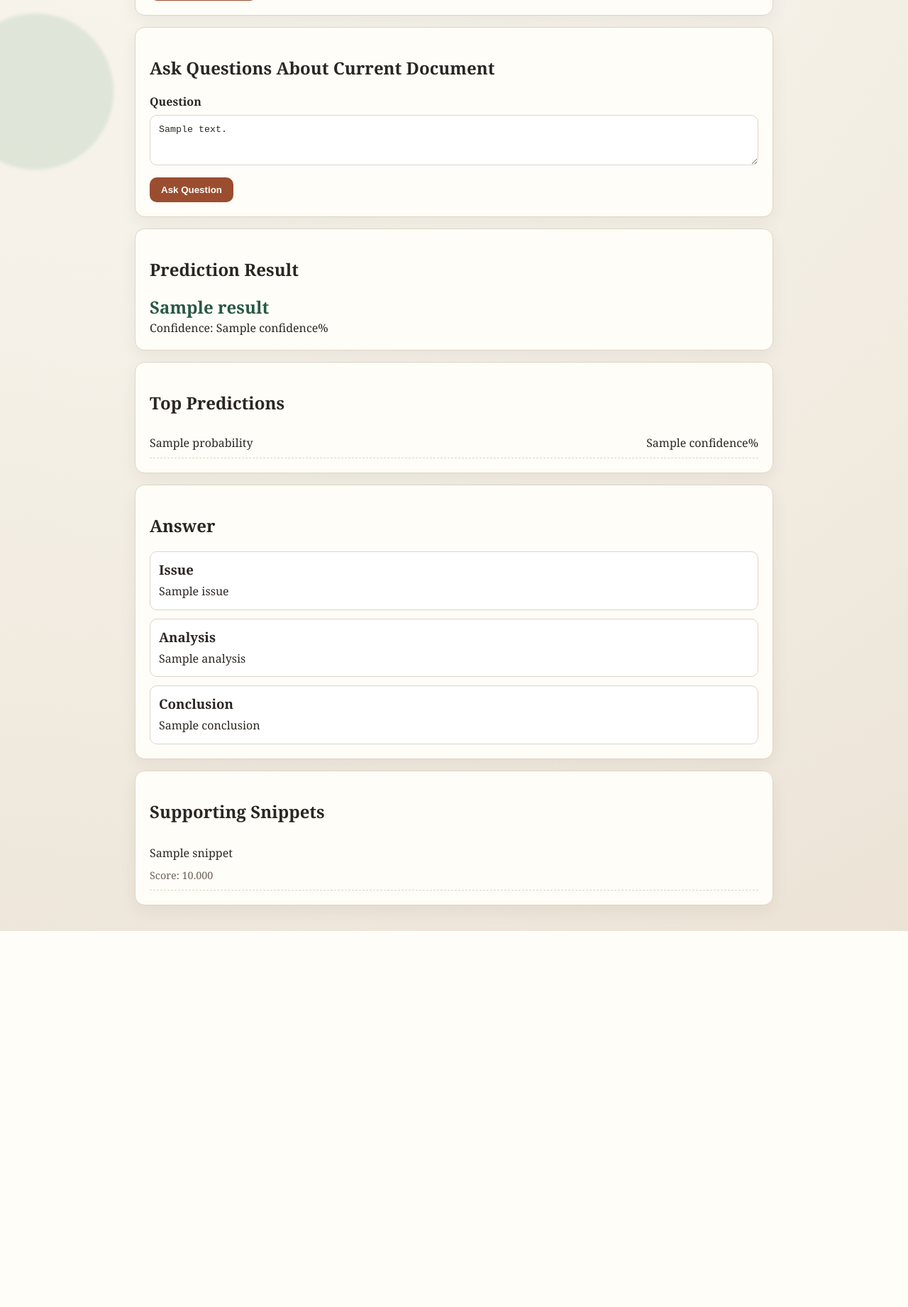
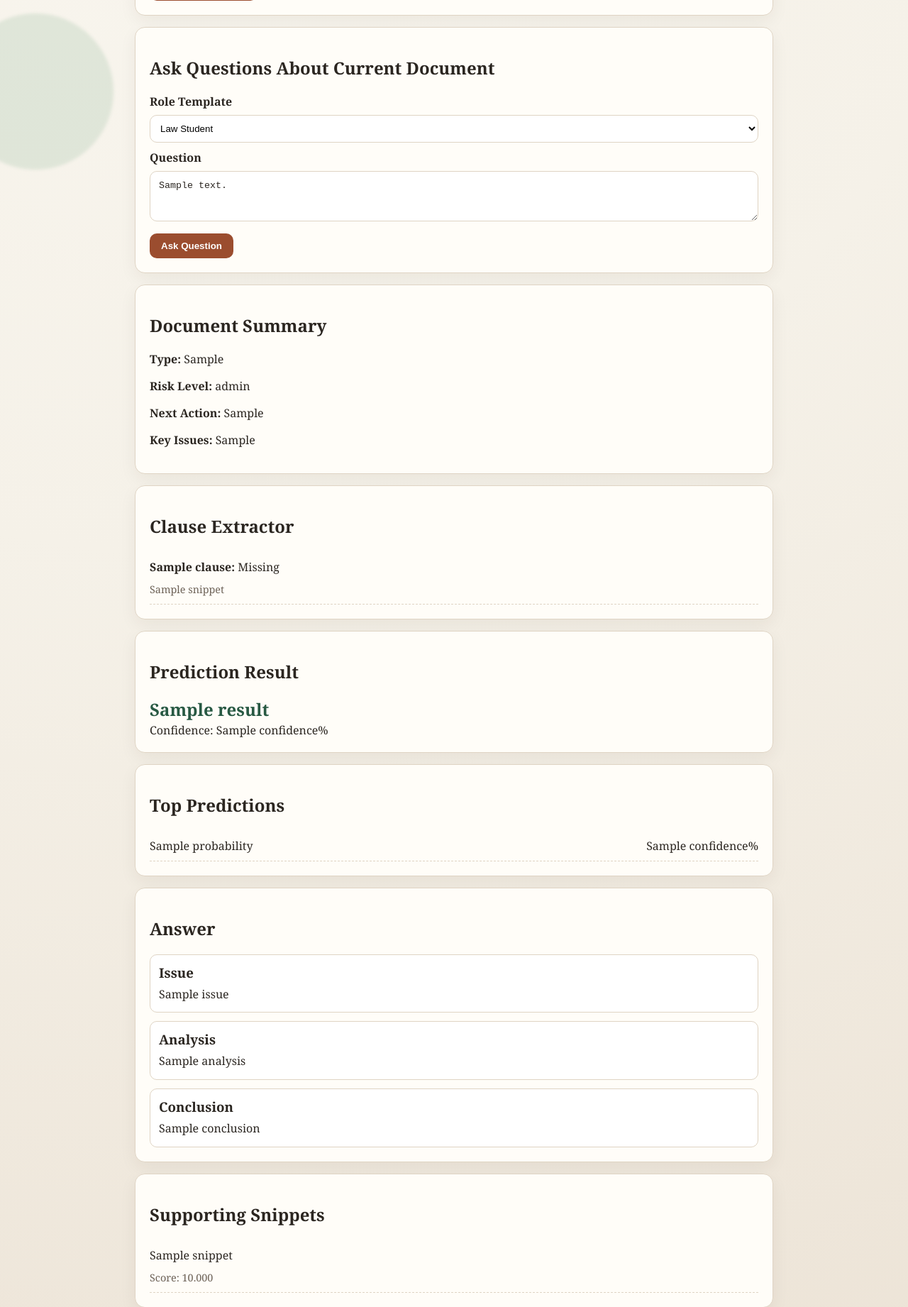
Before and after one commit to Pranav-Nayak-123/legal-classifier-genai, a Flask app: template templates/index.html in a window 1280 px wide. Shown: the part 651-2493 px from the top of the page at 71% size. Before the commit the page ends 1963 px from the top, so only its background shows below. Run offline with Flask 3, Linux system fonts and the light colour scheme; the template is opened without the code that fills it: most values are stand-ins (such as "Sample title", 1, 10 or a date in 2020).

Commit message:
Add legal tool features: summary, clauses, citations, workspace save, role templates, PDF export

```diff
--- a/app.py
+++ b/app.py
@@ -1,8 +1,14 @@
-from flask import Flask, render_template, request
+import io
+import json
+from datetime import datetime
 
+from flask import Flask, Response, render_template, request, stream_with_context, send_file
+
+from src.legal_classifier.analysis import build_summary
 from src.legal_classifier.extract import extract_text_from_upload
 from src.legal_classifier.predict import Predictor
-from src.legal_classifier.qa import answer_question
+from src.legal_classifier.qa import answer_question, retrieve_evidence, stream_answer_question
+from src.legal_classifier.workspace import save_workspace
 
 app = Flask(__name__)
 app.config["MAX_CONTENT_LENGTH"] = 16 * 1024 * 1024
@@ -11,6 +17,10 @@ load_error = None
 model_type = "unknown"
 last_document_text = ""
 last_uploaded_filename = ""
+last_prediction = {}
+last_summary = {}
+last_qa = {}
+last_role = "counsel"
 
 try:
     predictor = Predictor()
@@ -48,13 +58,14 @@ def _parse_qa_sections(answer_text: str):
 
 @app.route("/", methods=["GET", "POST"])
 def index():
-    global last_document_text, last_uploaded_filename
+    global last_document_text, last_uploaded_filename, last_prediction, last_summary, last_qa, last_role
 
     result = None
     probabilities = []
     qa_result = None
     qa_sections = None
     question_text = ""
+    role_template = last_role
     input_text = last_document_text
     uploaded_filename = last_uploaded_filename
 
@@ -89,13 +100,42 @@ def index():
                 ]
         elif action == "ask":
             question_text = request.form.get("question_text", "").strip()
+            role_template = request.form.get("role_template", "counsel")
+            last_role = role_template
             if not last_document_text:
                 qa_result = {"error": "Classify or upload a document first, then ask questions."}
             else:
-                qa_result = answer_question(last_document_text, question_text)
+                qa_result = answer_question(
+                    last_document_text,
+                    question_text,
+                    top_k=2,
+                    role_template=role_template,
+                )
                 if not qa_result.get("error"):
                     qa_sections = _parse_qa_sections(qa_result.get("answer", ""))
+                    last_qa = {
+                        "question": question_text,
+                        "answer": qa_result.get("answer", ""),
+                        "evidence": qa_result.get("evidence", []),
+                        "role_template": role_template,
+                    }
             input_text = last_document_text
+        elif action == "save_workspace":
+            payload = {
+                "saved_at": datetime.now().isoformat(),
+                "uploaded_filename": last_uploaded_filename,
+                "document_text": last_document_text,
+                "prediction": last_prediction,
+                "summary": last_summary,
+                "qa": last_qa,
+            }
+            out = save_workspace(payload)
+            qa_result = {"answer": f"Workspace saved to {out}"}
+
+    if result and not result.get("error"):
+        last_prediction = {"result": result, "probabilities": probabilities}
+    if last_document_text:
+        last_summary = build_summary(last_document_text, result["label"] if result and "label" in result else "")
 
     return render_template(
         "index.html",
@@ -104,12 +144,114 @@ def index():
         qa_result=qa_result,
         qa_sections=qa_sections,
         question_text=question_text,
+        role_template=role_template,
         input_text=input_text,
+        summary=last_summary,
         load_error=load_error,
         model_type=model_type,
         uploaded_filename=uploaded_filename,
     )
 
 
+@app.route("/ask_stream", methods=["POST"])
+def ask_stream():
+    global last_document_text, last_qa, last_role
+
+    payload = request.get_json(silent=True) or {}
+    question_text = str(payload.get("question_text", "")).strip()
+    role_template = str(payload.get("role_template", last_role)).strip() or "counsel"
+    last_role = role_template
+
+    if not last_document_text:
+        return ("Classify or upload a document first, then ask questions.", 400)
+    if not question_text:
+        return ("Please enter a question.", 400)
+    evidence = retrieve_evidence(last_document_text, question_text, top_k=2)
+
+    def generate():
+        yield json.dumps({"type": "meta", "evidence": evidence}) + "\n"
+        parts = []
+        for chunk in stream_answer_question(
+            last_document_text,
+            question_text,
+            top_k=2,
+            role_template=role_template,
+            precomputed_evidence=evidence,
+        ):
+            parts.append(chunk)
+            yield json.dumps({"type": "token", "text": chunk}) + "\n"
+        answer_text = "".join(parts).strip()
+        last_qa = {
+            "question": question_text,
+            "answer": answer_text,
+            "evidence": evidence,
+            "role_template": role_template,
+        }
+        yield json.dumps({"type": "done"}) + "\n"
+
+    return Response(stream_with_context(generate()), mimetype="application/x-ndjson")
+
+
+@app.route("/export_report", methods=["GET"])
+def export_report():
+    try:
+        from reportlab.lib.pagesizes import A4
+        from reportlab.pdfgen import canvas
+    except Exception:
+        return ("reportlab not installed. Run: pip install reportlab", 500)
+
+    buffer = io.BytesIO()
+    c = canvas.Canvas(buffer, pagesize=A4)
+    width, height = A4
+    y = height - 50
+
+    def line(txt: str, step: int = 16):
+        nonlocal y
+        for p in str(txt).split("\n"):
+            c.drawString(40, y, p[:120])
+            y -= step
+            if y < 60:
+                c.showPage()
+                y = height - 50
+
+    line("Legal Classifier Report")
+    line(f"Generated: {datetime.now().strftime('%Y-%m-%d %H:%M:%S')}")
+    line("")
+    line(f"Uploaded file: {last_uploaded_filename or 'N/A'}")
+    line("")
+    if last_prediction:
+        line("Prediction:")
+        line(f"  Label: {last_prediction.get('result', {}).get('label', '')}")
+        line(f"  Confidence: {last_prediction.get('result', {}).get('confidence', '')}%")
+        line("")
+    if last_summary:
+        line("Summary:")
+        line(f"  Document Type: {last_summary.get('document_type', '')}")
+        line(f"  Risk Level: {last_summary.get('risk_level', '')}")
+        line(f"  Next Action: {last_summary.get('next_action', '')}")
+        line("  Key Issues: " + ", ".join(last_summary.get("key_issues", [])))
+        line("")
+        line("Clauses:")
+        for clause in last_summary.get("clauses", []):
+            state = "Found" if clause.get("found") else "Missing"
+            line(f"  - {clause.get('name')}: {state}")
+        line("")
+    if last_qa:
+        line("Latest Q&A:")
+        line(f"  Question: {last_qa.get('question', '')}")
+        line(f"  Role Template: {last_qa.get('role_template', '')}")
+        line("  Answer:")
+        line("  " + str(last_qa.get("answer", "")))
+
+    c.save()
+    buffer.seek(0)
+    return send_file(
+        buffer,
+        as_attachment=True,
+        download_name="legal_report.pdf",
+        mimetype="application/pdf",
+    )
+
+
 if __name__ == "__main__":
     app.run(debug=True)
--- a/requirements.txt
+++ b/requirements.txt
@@ -9,3 +9,4 @@ datasets==2.20.0
 pypdf==4.3.1
 python-docx==1.1.2
 sentence-transformers==3.0.1
+reportlab==4.2.2
--- a/static/styles.css
+++ b/static/styles.css
@@ -90,6 +90,15 @@ textarea {
   background: #fff;
 }
 
+select {
+  width: 100%;
+  border: 1px solid var(--border);
+  border-radius: 10px;
+  padding: 10px;
+  background: #fff;
+  margin-bottom: 10px;
+}
+
 input[type="file"] {
   width: 100%;
   border: 1px solid var(--border);
@@ -119,6 +128,23 @@ button {
 button:hover {
   background: var(--accent-dark);
   transform: translateY(-1px);
+}
+
+.btn-link {
+  display: inline-block;
+  margin-top: 12px;
+  margin-left: 8px;
+  border: 0;
+  border-radius: 10px;
+  padding: 10px 16px;
+  background: #2f5748;
+  color: #fff;
+  font-weight: 700;
+  text-decoration: none;
+}
+
+.btn-link:hover {
+  background: #26483c;
 }
 
 .result-card .pred-label {
--- a/templates/index.html
+++ b/templates/index.html
@@ -38,7 +38,14 @@
 
     <section class="card form-card">
       <h2>Ask Questions About Current Document</h2>
-      <form method="post">
+      <form method="post" id="ask-form">
+        <label for="role_template">Role Template</label>
+        <select id="role_template" name="role_template">
+          <option value="law_student" {% if role_template == 'law_student' %}selected{% endif %}>Law Student</option>
+          <option value="paralegal" {% if role_template == 'paralegal' %}selected{% endif %}>Paralegal</option>
+          <option value="counsel" {% if role_template == 'counsel' %}selected{% endif %}>Counsel</option>
+        </select>
+
         <label for="question_text">Question</label>
         <textarea
           id="question_text"
@@ -46,9 +53,41 @@
           rows="3"
           placeholder="Example: What are the termination conditions?"
         >{{ question_text }}</textarea>
-        <button type="submit" name="action" value="ask">Ask Question</button>
+        <button type="submit" name="action" value="ask" id="ask-btn">Ask Question</button>
       </form>
     </section>
+
+    <section class="card result-card" id="live-answer-card" style="display:none;">
+      <h2>Live Answer</h2>
+      <p class="qa-plain" id="live-answer-text"></p>
+    </section>
+
+    <section class="card breakdown-card" id="live-citations-card" style="display:none;">
+      <h2>Citations</h2>
+      <ul id="live-citations-list"></ul>
+    </section>
+
+    {% if summary %}
+    <section class="card result-card">
+      <h2>Document Summary</h2>
+      <p><strong>Type:</strong> {{ summary.document_type }}</p>
+      <p><strong>Risk Level:</strong> {{ summary.risk_level }}</p>
+      <p><strong>Next Action:</strong> {{ summary.next_action }}</p>
+      <p><strong>Key Issues:</strong> {{ summary.key_issues|join(", ") }}</p>
+    </section>
+
+    <section class="card breakdown-card">
+      <h2>Clause Extractor</h2>
+      <ul>
+        {% for c in summary.clauses %}
+        <li class="snippet-item">
+          <p><strong>{{ c.name }}:</strong> {% if c.found %}Found{% else %}Missing{% endif %}</p>
+          {% if c.snippet %}<span>{{ c.snippet }}</span>{% endif %}
+        </li>
+        {% endfor %}
+      </ul>
+    </section>
+    {% endif %}
 
     {% if load_error %}
     <section class="card error-card">
@@ -131,6 +170,88 @@
       {% endif %}
       {% endif %}
     {% endif %}
+
+    <section class="card form-card">
+      <form method="post">
+        <button type="submit" name="action" value="save_workspace">Save Workspace</button>
+        <a href="/export_report" class="btn-link">Export Report PDF</a>
+      </form>
+    </section>
   </main>
+  <script>
+    (function () {
+      const askForm = document.getElementById("ask-form");
+      if (!askForm) return;
+
+      const askBtn = document.getElementById("ask-btn");
+      const questionBox = document.getElementById("question_text");
+      const liveCard = document.getElementById("live-answer-card");
+      const liveText = document.getElementById("live-answer-text");
+      const roleTemplate = document.getElementById("role_template");
+      const liveCitationsCard = document.getElementById("live-citations-card");
+      const liveCitationsList = document.getElementById("live-citations-list");
+
+      askForm.addEventListener("submit", async function (event) {
+        event.preventDefault();
+        const question = (questionBox.value || "").trim();
+        if (!question) return;
+
+        askBtn.disabled = true;
+        liveCard.style.display = "block";
+        liveCitationsCard.style.display = "none";
+        liveCitationsList.innerHTML = "";
+        liveText.textContent = "Thinking...";
+
+        try {
+          const response = await fetch("/ask_stream", {
+            method: "POST",
+            headers: { "Content-Type": "application/json" },
+            body: JSON.stringify({ question_text: question, role_template: roleTemplate.value })
+          });
+
+          if (!response.ok) {
+            const err = await response.text();
+            liveText.textContent = err || "Failed to stream response.";
+            return;
+          }
+
+          const reader = response.body.getReader();
+          const decoder = new TextDecoder();
+          let output = "";
+          let carry = "";
+
+          while (true) {
+            const { value, done } = await reader.read();
+            if (done) break;
+            carry += decoder.decode(value, { stream: true });
+            const lines = carry.split("\n");
+            carry = lines.pop() || "";
+
+            for (const line of lines) {
+              if (!line.trim()) continue;
+              const event = JSON.parse(line);
+              if (event.type === "meta" && event.evidence) {
+                liveCitationsCard.style.display = "block";
+                liveCitationsList.innerHTML = "";
+                event.evidence.forEach((ev) => {
+                  const li = document.createElement("li");
+                  li.className = "snippet-item";
+                  li.innerHTML = `<p>${ev.snippet}</p><span>Score: ${Number(ev.score).toFixed(3)}</span>`;
+                  liveCitationsList.appendChild(li);
+                });
+              } else if (event.type === "token") {
+                output += event.text;
+                liveText.textContent = output;
+              }
+            }
+          }
+        } catch (err) {
+          liveText.textContent = "Streaming failed. Please try again.";
+        } finally {
+          askBtn.disabled = false;
+        }
+      });
+    })();
+  </script>
 </body>
 </html>
```
Also changed, not shown: src/legal_classifier/analysis.py (added, +83 -0 lines), src/legal_classifier/qa.py (+105 -8 lines), src/legal_classifier/workspace.py (added, +16 -0 lines).
